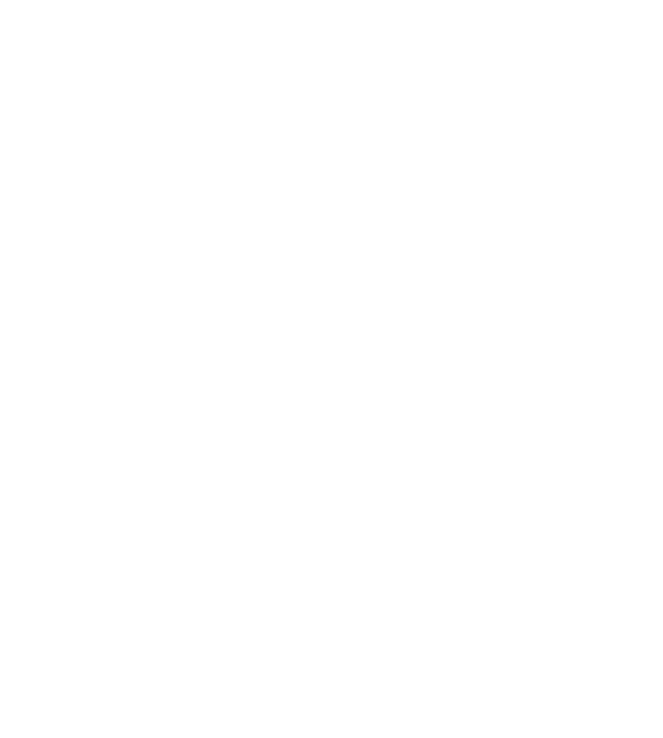
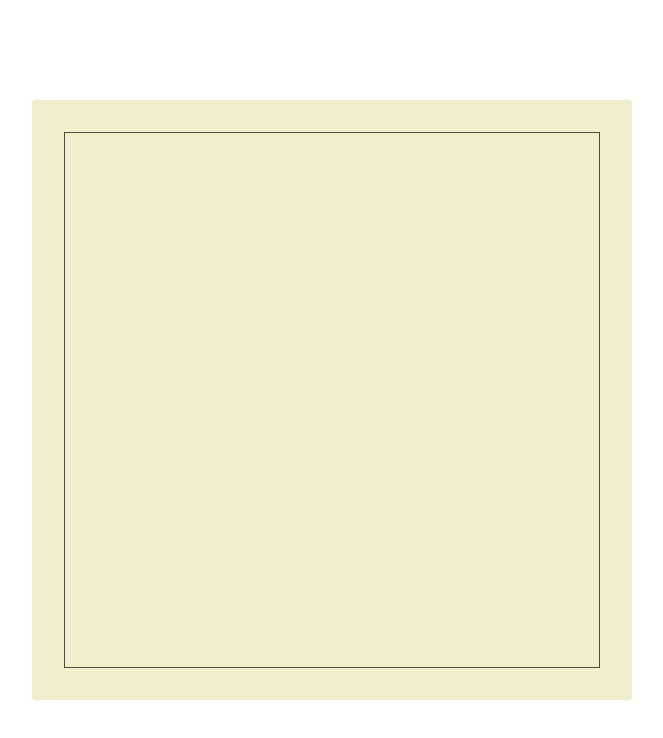
Before and after one commit to redytian/react-course-starter, a website: page index.html in a window 1280 px wide. Shown: the whole page, without its empty margins (308-971 px from the left). Drawn offline with Linux system fonts and the light colour scheme.

Commit message:
Membuat style container dan frame Membuat style container dan frame

```diff
--- a/index.html
+++ b/index.html
@@ -1,12 +1,14 @@
 <!DOCTYPE html>
 <html lang="en">
   <head>
-    <meta charset="UTF-8">
-    <meta name="viewport" content="width=device-width, initial-scale=1.0">
-    <meta http-equiv="X-UA-Compatible" content="ie=edge">
-    <title>Static Template</title>
+    <meta charset="UTF-8" />
+    <meta name="viewport" content="width=device-width, initial-scale=1.0" />
+    <meta http-equiv="X-UA-Compatible" content="ie=edge" />
+    <link rel="stylesheet" href="./styles.css" />
   </head>
   <body>
-    <div class="container"></div>
+    <div class="container">
+      <div class="frame"></div>
+    </div>
   </body>
 </html>
--- /dev/null
+++ b/styles.css
@@ -0,0 +1,39 @@
+* {
+  box-sizing: border-box;
+}
+
+html {
+  font-size: 10px;
+}
+
+body {
+  display: flex;
+  justify-content: center;
+  align-content: center;
+  align-items: center;
+
+  background-collor: #2d2d2d;
+  height: 100vh;
+}
+
+body,
+html {
+  margin: 0;
+  padding: 0;
+  font-family: -apple-system, BlinkMacSystemFont, "Segoe UI", Roboto, Oxygen,
+    Ubuntu, Cantarell, "Open Sans", "Helvetica Neue", sans-serif;
+}
+
+.container {
+  width: 600px;
+  height: 600px;
+  background-color: #f2eecb;
+  border-radius: 4px;
+
+  padding: 32px;
+}
+
+.frame {
+  border: 1px solid #484848;
+  height: 100%;
+}
```
